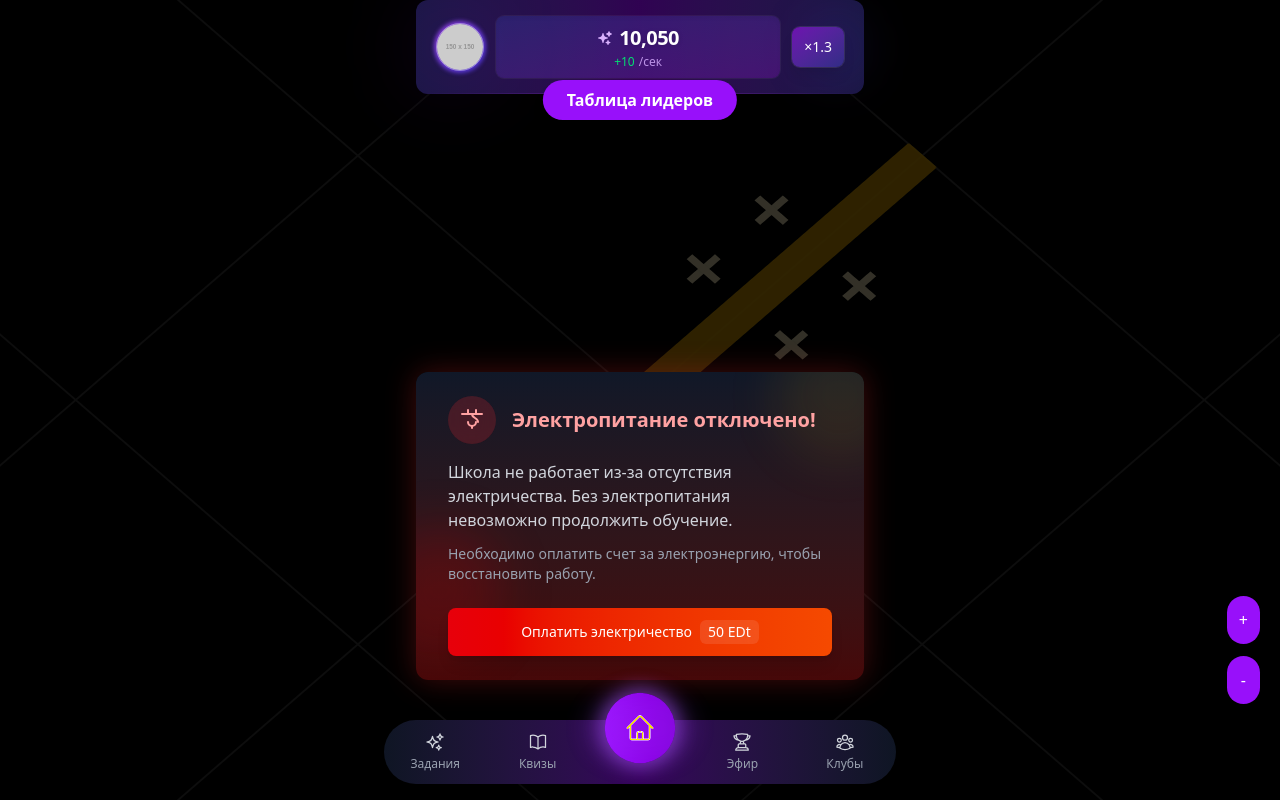
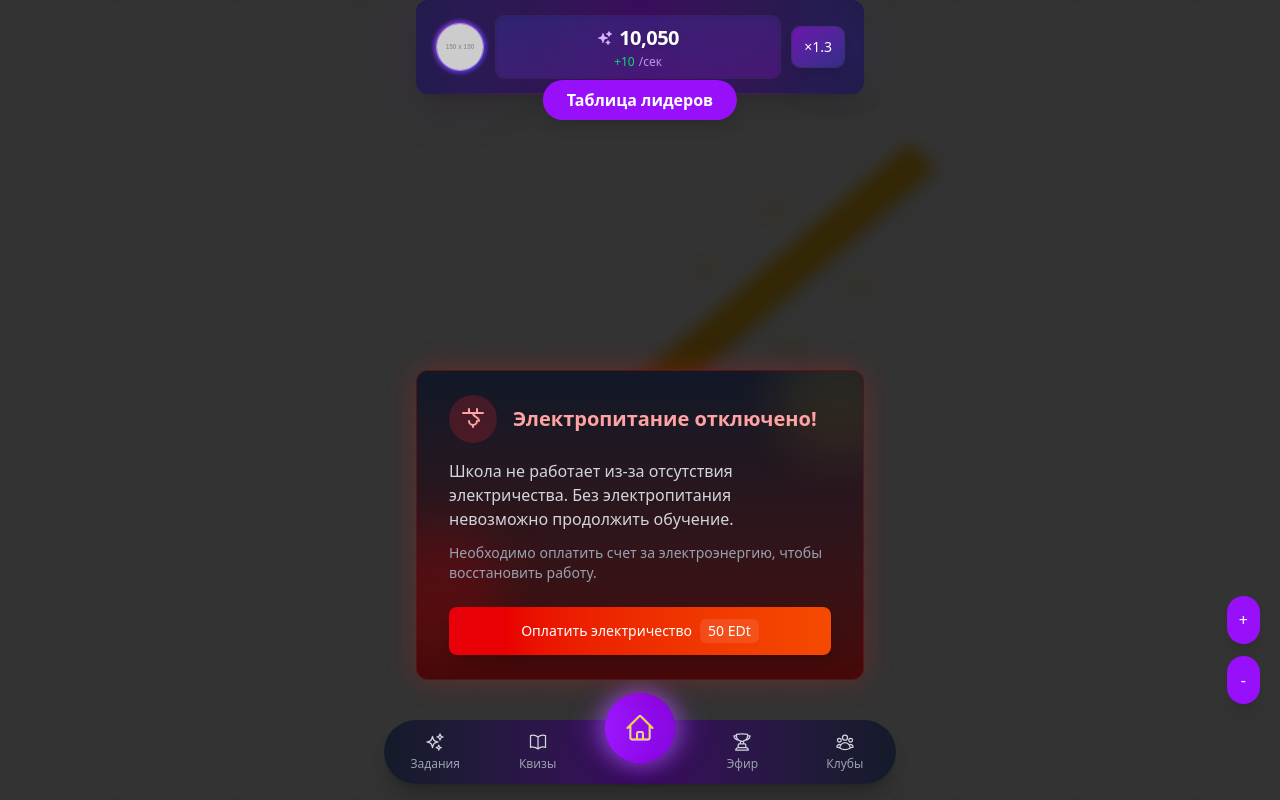
Before and after one commit to CryptoSchooll/frontend, a React (Vite) app: page / in a window 1280 px wide. Built offline with nearby package versions, Linux system fonts and the light colour scheme.

Commit message:
isometric grid

```diff
--- a/src/components/core/Class.tsx
+++ b/src/components/core/Class.tsx
@@ -1,4 +1,4 @@
-import { memo, useMemo } from "react"
+import { memo } from "react"
 
 import ClassInfoTrigger from "./ClassInfoTrigger"
 import ClassShopTrigger from "./ClassShopTrigger"
@@ -6,17 +6,14 @@ import NormalizedImage from "./NormalizedImage"
 
 import { CLASS_POSITIONS } from "@/constants"
 
+// Helper для безопасного извлечения числовых значений из CSS строк
+// (Оставим на случай, если понадобится для более сложных расчетов)
+/*
 const parsePixelValue = (value: string | undefined): number => {
   if (!value) return 0
   return parseFloat(value.replace("px", "")) || 0
 }
-
-type PositionStyle = {
-  top?: string
-  bottom?: string
-  left?: string
-  right?: string
-}
+*/
 
 const ClassMemo = ({
   classData,
@@ -25,79 +22,48 @@ const ClassMemo = ({
   classData: ClassLike
   corridorId: string
 }) => {
-  const posMeta = CLASS_POSITIONS[classData.position] as PositionStyle
-
-  const screenCoordinates = useMemo(() => {
-    const baseTop = parsePixelValue(posMeta.top)
-    const baseLeft = parsePixelValue(posMeta.left)
-
-    const verticalOffset = -45
-    const imageTop = baseTop + verticalOffset
-    const imageLeft = baseLeft
-
-    const imageWidth = 80
-    const imageHeight = 80
-
-    return { imageTop, imageLeft, imageWidth, imageHeight }
-  }, [posMeta])
-
-  const { imageTop, imageLeft, imageWidth, imageHeight } = screenCoordinates
+  const posMeta = CLASS_POSITIONS[classData.position]
 
   if (classData.isClass) {
     return (
-      <>
       <div
         className="absolute"
         style={{
-            ...posMeta,
-            width: `${imageWidth}px`,
-            height: `${imageHeight * 0.7}px`,
-            transform: "translateZ(5px)",
-            opacity: 0,
-            pointerEvents: "auto",
-            zIndex: 5,
+          ...posMeta, // Используем исходные CSS top/left/bottom/right
+          width: "84px", // Подбираем размер под картинку NormalizedImage
+          height: "84px",
+          transform: "translateZ(10px)", // Поднимаем немного над коридором
+          marginTop: "-15px", // Смещение для визуального отдаления
+          // Добавим смещение влево/вправо, если картинка позиционируется по right
+          // Это значение нужно будет подбирать или рассчитывать точнее
+          // marginLeft: posMeta.right ? '-42px' : undefined,
         }}
       >
         <ClassInfoTrigger classData={classData} corridorId={corridorId}>
-            <div className="h-full w-full" />
-          </ClassInfoTrigger>
-        </div>
-
+          <div className="relative h-full w-full">
             <NormalizedImage
               alt="Classroom"
-          rotate={0}
-          scale={2}
+              rotate={0} // Без дополнительного поворота
+              scale={1} // Масштаб 1:1
               src="/assets/classroom.png"
-          style={{
-            top: `${imageTop}px`,
-            left: `${imageLeft}px`,
-            width: `${imageWidth}px`,
-            height: `${imageHeight}px`,
-            pointerEvents: "none",
-            zIndex: 10,
-          }}
             />
-
-        <div
-          className="pointer-events-none absolute z-20"
-          style={{
-            top: `${imageTop + imageHeight / 2}px`,
-            left: `${imageLeft + imageWidth / 2}px`,
-            transform: "translate(-50%, -50%)",
-          }}
-        >
+            {/* Текст позиционируем поверх NormalizedImage */}
+            <div className="pointer-events-none absolute inset-0 z-10 flex items-center justify-center">
               <span className="whitespace-nowrap rounded bg-black/60 px-1.5 py-0.5 text-xs font-semibold text-white shadow-md">
                 {classData.name}
               </span>
             </div>
-      </>
+          </div>
+        </ClassInfoTrigger>
+      </div>
     )
   }
 
+  // Логика для ClassShopTrigger (плюсик)
   return (
     <div
       className="size-21 absolute flex items-center justify-center"
-      style={{ ...posMeta }}
+      style={{ ...posMeta }} // Используем исходные posMeta для плюсика
     >
       <ClassShopTrigger corridorId={corridorId} position={classData.position}>
         <div className="relative size-10 transition-transform hover:scale-110">
--- a/src/components/core/NormalizedImage.tsx
+++ b/src/components/core/NormalizedImage.tsx
@@ -7,8 +7,8 @@ import type { FC } from "react"
 interface NormalizedImageProps {
   alt: string
   className?: string
-  rotate?: number // Только 2D поворот
-  scale?: number // Только 2D масштаб
+  rotate?: number // 2D поворот после нормализации
+  scale?: number // 2D масштаб после нормализации
   src: string
   // Добавляем style для прямого управления позицией и размером
   style?: React.CSSProperties
@@ -18,27 +18,38 @@ const NormalizedImage: FC<NormalizedImageProps> = ({
   alt,
   className = "",
   rotate = 0,
-  scale = 1,
+  scale = 1, // Масштаб по умолчанию 1
   src,
   style, // Принимаем style извне
 }) => {
-  // Только 2D трансформации
-  const transform = `scale(${scale}) ${rotate ? `rotate(${rotate}deg)` : ""}`.trim()
+  // Трансформация в AxonometricView: rotateX(30deg) rotateZ(-45deg)
+  // Точная обратная трансформация (порядок и знаки инвертированы):
+  const inverseIsometricTransform = "rotateZ(45deg) rotateX(-30deg)"
+
+  // Комбинируем обратную изометрическую трансформацию с желаемым 2D масштабом и поворотом
+  const finalTransform = `${inverseIsometricTransform} scale(${scale}) ${rotate ? `rotate(${rotate}deg)` : ""}`.trim()
 
   return (
+    <div
+      className="absolute inset-0"
+      style={{
+        transformStyle: "preserve-3d", // Сохраняем 3D для применения обратной трансформации
+        transformOrigin: "center center",
+        transform: finalTransform,
+      }}
+    >
       <img
         alt={alt}
-      // object-contain чтобы сохранить пропорции
-      // absolute позиционирование будет управляться через style
-      className={`absolute object-contain ${className}`}
+        className={`h-full w-full object-contain ${className}`}
         src={src}
         style={{
+          transformStyle: "flat", // Само изображение делаем плоским
           transformOrigin: "center center",
-        transform: transform || undefined,
           // Применяем внешние стили (для top, left, width, height)
           ...style,
         }}
       />
+    </div>
   )
 }
 
--- a/src/pages/Home.tsx
+++ b/src/pages/Home.tsx
@@ -5,17 +5,18 @@ import { useState } from "react"
 import useBalanceStore from "@/hooks/balanceStore"
 import { useGameStore } from "@/hooks/gameStore"
 
-const Grid = ({ scale }: { scale: number }) => (
+// Компонент изометрической сетки
+const Grid = () => (
   <div
-    className="absolute top-0 grid size-full grid-cols-6 grid-rows-6 border-2 border-neutral-700"
+    className="absolute inset-0 z-0 size-full" // z-0 для фона
     style={{
-      transform: `scale(${scale})`,
+      backgroundImage: `
+        repeating-linear-gradient(30deg, transparent 0, transparent 29px, rgba(173, 216, 230, 0.5) 29px, rgba(173, 216, 230, 0.5) 30px),
+        repeating-linear-gradient(150deg, transparent 0, transparent 29px, rgba(173, 216, 230, 0.5) 29px, rgba(173, 216, 230, 0.5) 30px)
+      `,
+      // backgroundSize: '30px 30px'
     }}
-  >
-    {Array.from({ length: 36 }).map((_, index) => (
-      <div key={index} className="size-full border border-neutral-700" />
-    ))}
-  </div>
+  />
 )
 
 const Home = () => {
@@ -24,28 +25,34 @@ const Home = () => {
   const { electricityOn, electricityCost, actions } = useBalanceStore()
 
   return (
-    <div className="relative h-screen bg-black">
+    <div className="relative h-screen overflow-hidden bg-white"> {/* Фон белый */}
+      {/* Сетка как фон (вне AxonometricView) */}
+      <Grid />
+      {/* Портал для 3D сцены (поверх сетки) */}
       <CameraPortal>
         <Camera>
           <AxonometricView scale={scale}>
-            <div className="z-1 relative size-[2400px]">
+            {/* Контейнер для коридоров */}
+            {/* Коридоры имеют z-10 */}
+            <div className="relative z-10 size-[2400px]">
               {corridors.map((corridor, i) => (
                 <Corridor key={i} corridorData={corridor} isFilled={filled} />
               ))}
             </div>
-            <Grid scale={1} />
           </AxonometricView>
         </Camera>
       </CameraPortal>
+      {/* UI элементы поверх всего */}
       {!electricityOn && (
         <>
-          <div className="z-1 fixed h-screen w-screen bg-black/80" />
+          <div className="fixed z-10 h-screen w-screen bg-black/80 backdrop-blur-sm" />
+          {/* " " */}
           <motion.div
             animate={{ opacity: 1, y: 0 }}
-            className="bottom-30 z-1 fixed left-1/2 w-full max-w-md -translate-x-1/2 overflow-hidden rounded-xl bg-gradient-to-b from-gray-900 to-red-950 shadow-[0_0_30px_rgba(220,38,38,0.3)]"
+            className="bottom-30 fixed left-1/2 z-20 w-full max-w-md -translate-x-1/2 overflow-hidden rounded-xl border border-red-900/50 bg-gradient-to-b from-gray-900 to-red-950 shadow-[0_0_30px_rgba(220,38,38,0.3)]"
             initial={{ opacity: 0, y: 50 }}
           >
-            {/* Декоративные элементы */}
+            {/* ... остальной UI ... */}
             <div className="absolute -left-10 top-1/2 h-32 w-32 rounded-full bg-red-700/20 blur-xl"></div>
             <div className="absolute -right-10 -top-10 h-32 w-32 rounded-full bg-yellow-500/10 blur-xl"></div>
 
@@ -108,16 +115,16 @@ const Home = () => {
           </motion.div>
         </>
       )}
-
-      <div className="z-1 fixed bottom-24 right-5 flex flex-col gap-3">
+      {/* Кнопки масштабирования */}
+      <div className="fixed bottom-24 right-5 z-10 flex flex-col gap-3">
         <button
-          className="rounded-full bg-purple-600 p-3 text-white shadow-lg hover:bg-purple-500 active:bg-purple-700"
+          className="rounded-full bg-purple-600 p-3 text-white shadow-lg transition hover:bg-purple-500 active:scale-95 active:bg-purple-700"
           onClick={() => setScale(scale + 0.2 <= 1.5 ? scale + 0.2 : 1.5)}
         >
           +
         </button>
         <button
-          className="rounded-full bg-purple-600 p-3 text-white shadow-lg hover:bg-purple-500 active:bg-purple-700"
+          className="rounded-full bg-purple-600 p-3 text-white shadow-lg transition hover:bg-purple-500 active:scale-95 active:bg-purple-700"
           onClick={() => setScale(scale - 0.2 >= 0.5 ? scale - 0.2 : 0.5)}
         >
           -
```
Lines whose indentation alone changed are shown as unchanged.
